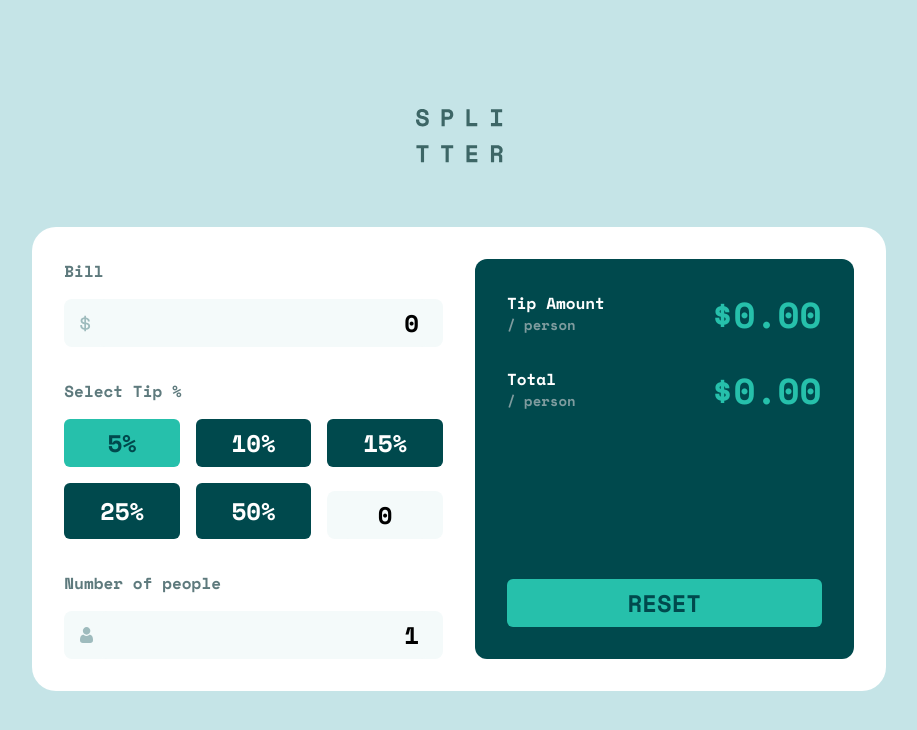
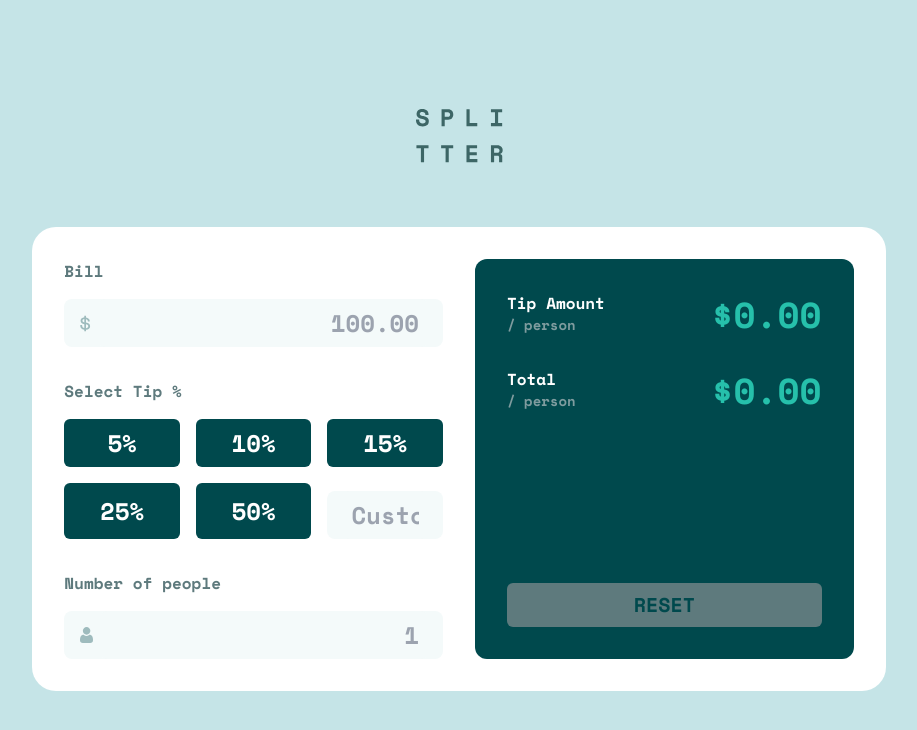
Before and after one commit to Mirror83/tip-calculator, a Svelte app: page / in a window 1280 px wide. Shown: the top 730 px of the page, without its empty margins (181-1098 px from the left). Built offline with nearby package versions, Linux system fonts and the light colour scheme.

Commit message:
fix: matched inital behaviour with design
The design begins with every component as unselected/uninitialized with any default values. The reset method is also modified accordingly

```diff
--- a/src/App.svelte
+++ b/src/App.svelte
@@ -15,30 +15,41 @@
 
   const tipOptions = [0.05, 0.1, 0.15, 0.25, 0.5];
 
-  let selectedOption = 0;
-  let customPercentage = 0;
+  let selectedOption: number | null = null;
+  let customPercentage: number | null = null;
   let customPercentageError = "";
 
-  $: tipPercentage = getTipPercentage(selectedOption, customPercentage);
+  $: tipPercentage = customPercentage
+    ? getTipPercentage(selectedOption, customPercentage)
+    : 0;
 
-  let noOfPeople = 1;
+  let noOfPeople: number | null = null;
   let peopleError = "";
 
-  let bill = 0;
+  let bill: number | null = null;
   let billError = "";
 
-  $: tipPerPerson = calculateTipPerPerson(bill, tipPercentage, noOfPeople);
-  $: totalPerPerson = calculateTotalPerPerson(bill, tipPercentage, noOfPeople);
+  $: tipPerPerson =
+    bill && noOfPeople
+      ? calculateTipPerPerson(bill, tipPercentage, noOfPeople)
+      : 0;
+  $: totalPerPerson =
+    bill && noOfPeople
+      ? calculateTotalPerPerson(bill, tipPercentage, noOfPeople)
+      : 0;
 
   function reset() {
-    bill = 0;
-    selectedOption = 0;
-    customPercentage = 0;
-    noOfPeople = 1;
+    bill = null;
+    selectedOption = null;
+    customPercentage = null;
+    noOfPeople = null;
   }
 
-  function getTipPercentage(option: number, percentage: number | null): number {
-    if (option != -1) return tipOptions[selectedOption] || 0;
+  function getTipPercentage(
+    option: number | null,
+    percentage: number | null
+  ): number {
+    if (option !== null) return tipOptions[option];
 
     return Number(percentage) > 100
       ? 1
@@ -178,7 +189,7 @@
             </div>
             <div class="input-container">
               <input
-                on:focus={() => (selectedOption = -1)}
+                on:focus={() => (selectedOption = null)}
                 on:input={handleCustomPercentageInput}
                 bind:value={customPercentage}
                 type="number"
@@ -230,7 +241,10 @@
 
       <button
         on:click={reset}
-        class="w-full bg-strong-cyan hover:bg-light-cyan text-very-dark-cyan rounded-md py-2 text-2xl"
+        disabled={bill === null ||
+          noOfPeople === null ||
+          selectedOption === null}
+        class="w-full bg-strong-cyan hover:bg-light-cyan text-very-dark-cyan rounded-md py-2 text-xl disabled:bg-dark-cyan"
         >RESET</button
       >
     </div>
```
